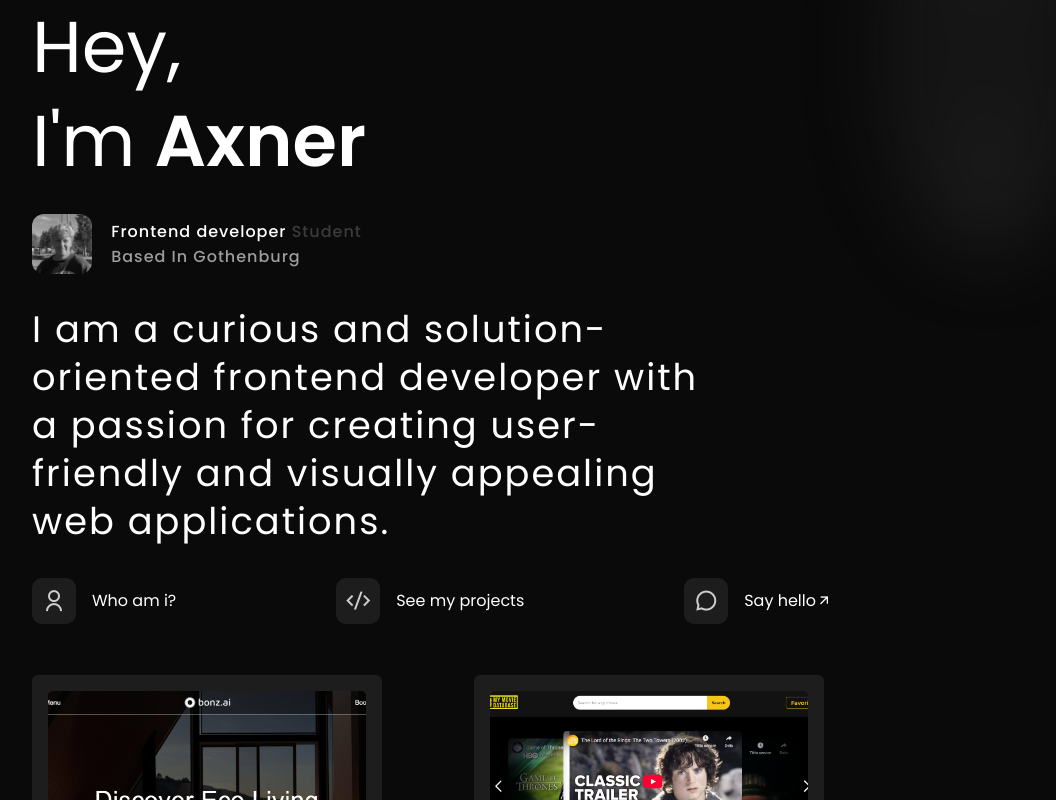
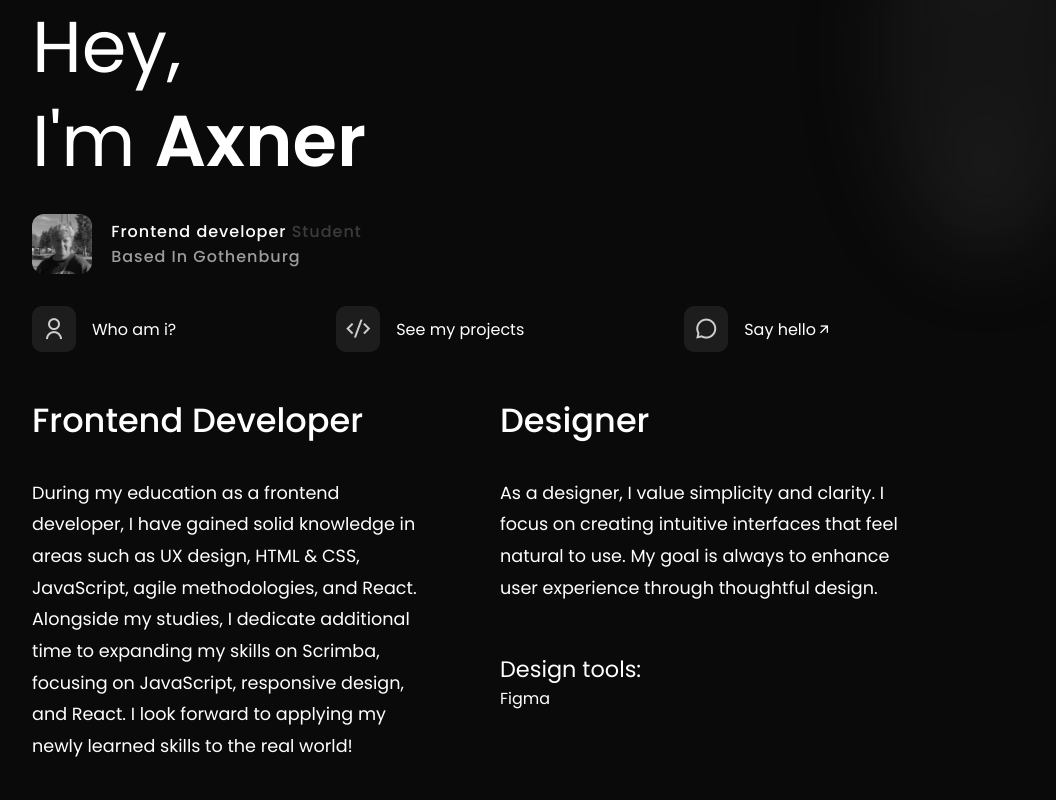
Before and after one commit to axnerhagglund/portfolio_v2, a React (Vite) app: page / in a window 1280 px wide. Shown: the top 800 px of the page, without its empty margins (174-1230 px from the left). Built offline with nearby package versions, Linux system fonts and the light colour scheme.

Commit message:
new design look

```diff
--- a/src/components/Hero/Hero.jsx
+++ b/src/components/Hero/Hero.jsx
@@ -10,8 +10,8 @@ function Hero() {
     <section className="hero">
         <h1 className="hero__title">Hey,<br></br> I'm <span className="hero__title-axner">Axner</span></h1>
         <InfoBox />
-        <p className="hero-subrubrik"> I am a curious and solution-oriented frontend developer
-        with a passion for creating user-friendly and visually appealing web applications.</p>
+        {/* <p className="hero-subrubrik"> I am a curious and solution-oriented frontend developer
+        with a passion for creating user-friendly and visually appealing web applications.</p> */}
     </section>
 
         <IconGroup />
--- a/src/components/QuickInfoCard/quickinfocard.css
+++ b/src/components/QuickInfoCard/quickinfocard.css
@@ -1,9 +1,8 @@
 .experince-card {
     margin-top: 2em;
     color: white;
-
     max-width: 400px;
-    text-align: center;
+    text-align: left;
 
 }
 
@@ -11,24 +10,28 @@
     font-family: poppins;
     font-size: 2.1rem;
     font-weight: 500;
-    margin-bottom: 1.5rem;
+    margin-bottom: 2rem;
+    text-align: left;
 }
 
 .experience-subtitle {
     font-family: "poppins";
-    line-height: 1.6;
-    margin-bottom: 3em;
-    font-size: 1.2rem;
+    line-height: 1.8;
+    margin-bottom: 2rem;
+    font-size: 1.1rem;
+    text-align: left;
 }
 
 .ri-code-box-line {
     font-size: 3.5rem;
+    text-align: left;
 
 }
 
 .ri-layout-6-line {
     color: white;
     font-size: 3.5rem;
+    text-align: left;
 }
 
 .experience-subsubtitle {
@@ -38,9 +41,11 @@
 }
 .icons-experience {
     margin-bottom: 3rem;
+
 }
 .skill-icon {
     font-size: 2rem;
+
 }
 
 .devtool-list {
--- a/src/pages/Homepage/HomePage.jsx
+++ b/src/pages/Homepage/HomePage.jsx
@@ -9,9 +9,9 @@ function HomePage() {
     <section className="app">
     <Hero />
 
-      {
+      {/* {
         projects && <CardList key={projects.id} projects={ projects } />
-      }
+      } */}
 
       {
         quickInfo && <QuickInfoCardList key={quickInfo.id} quickInfo={ quickInfo }/>
--- a/src/quickInfoData.js
+++ b/src/quickInfoData.js
@@ -2,8 +2,8 @@ export const  quickInfo = [
     {
         id: "1",
         title: "Frontend Developer",
-        iconClass: "ri-code-box-line",
-        description: "I enjoy building projects from the ground up and love transforming concepts into interactive experiences on the web. I've just started my education, but i really feel like this is my dream job",
+        // iconClass: "ri-code-box-line",
+        description: "During my education as a frontend developer, I have gained solid knowledge in areas such as UX design, HTML & CSS, JavaScript, agile methodologies, and React. Alongside my studies, I dedicate additional time to expanding my skills on Scrimba, focusing on JavaScript, responsive design, and React. I look forward to applying my newly learned skills to the real world!",
 
         skillsTitle: "I can speak:",
         skills: [
@@ -20,7 +20,7 @@ export const  quickInfo = [
     {
         id: "2",
         title: "Designer",
-        iconClass: "ri-layout-6-line",
+        // iconClass: "ri-layout-6-line",
         description: "As a designer, I value simplicity and clarity. I focus on creating intuitive interfaces that feel natural to use.  My goal is always to enhance user experience through thoughtful design. ",
 
         skillsTitle: "",
```
